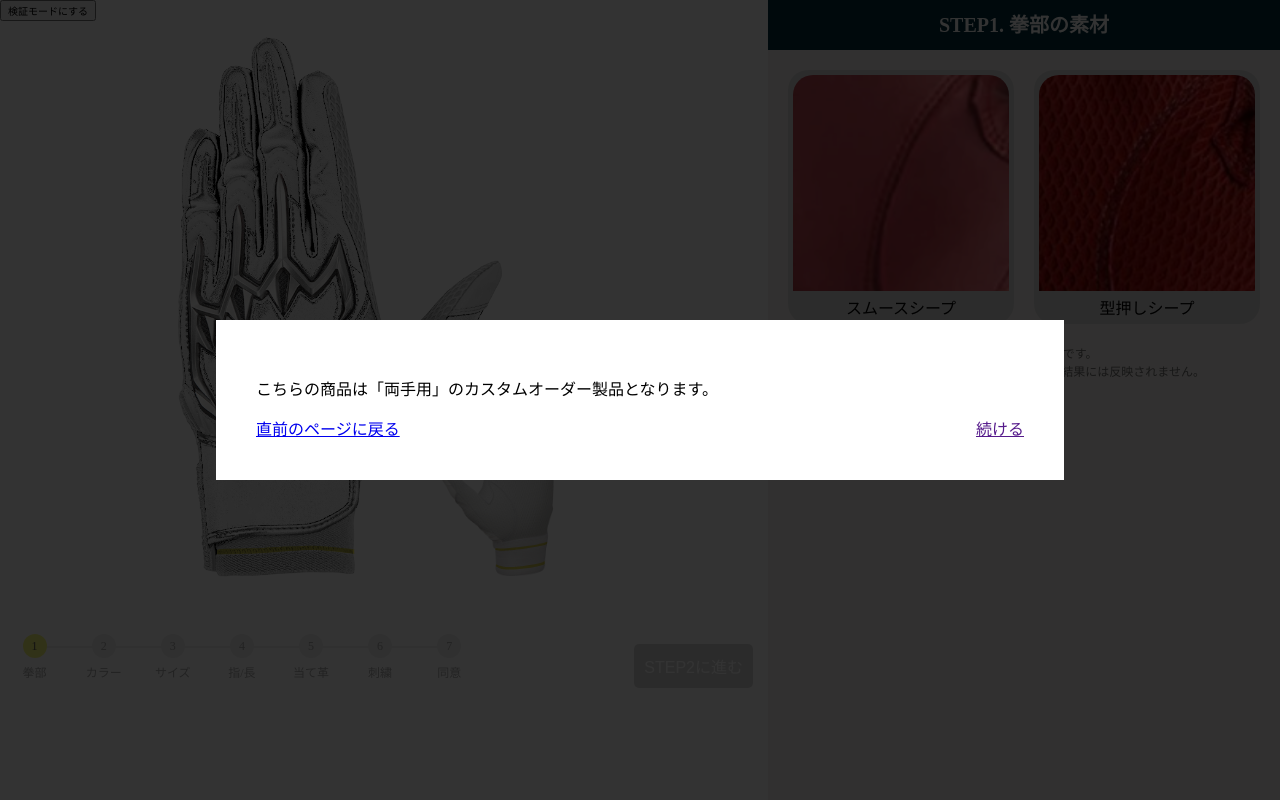
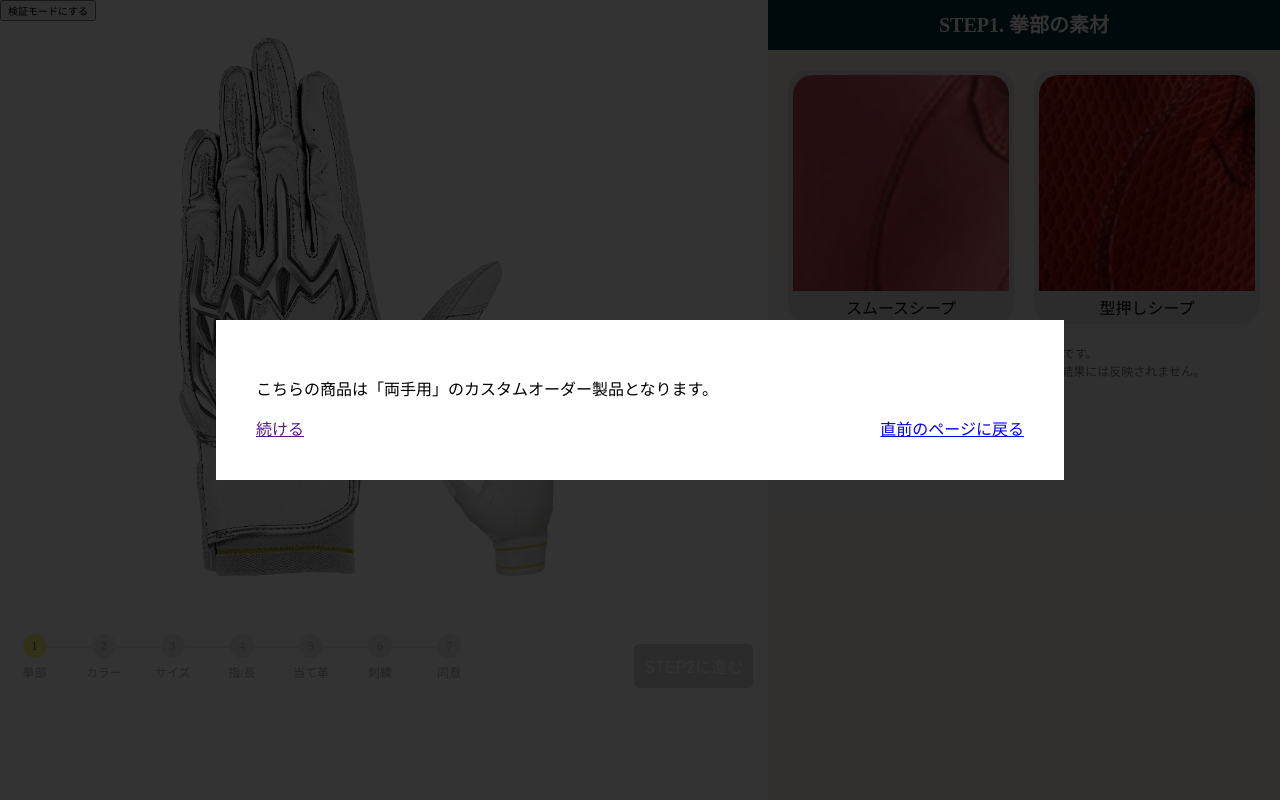
Before and after one commit to jungtaecheon/custom_order_powerarcorder, a PHP site: page / in a window 1280 px wide. Run offline with PHP 8.4, Linux system fonts and the light colour scheme.

Commit message:
fix size

```diff
--- a/css/style.css
+++ b/css/style.css
@@ -15,11 +15,6 @@ body {
 } */
 
 /* モーダル */
-.content{
-    z-index: 100;
-    margin: 0 auto;
-    padding: 40px;
-}
 .modal{
     display: none;
     height: 100vh;
@@ -473,7 +468,7 @@ input[type="radio"]{
     }
 
     .glove-parts-selector{
-        width: 95vw;
+        width: 90vw;
         height: 80px;
         position: relative;
         display: flex;
--- a/index.html
+++ b/index.html
@@ -1143,8 +1143,8 @@
             <div class="modal__bg js-modal-close"></div>
             <div class="modal__content">
                 <p>こちらの商品は「両手用」のカスタムオーダー製品となります。</p>
-                <a style="float: right;" class="js-modal-close" href="">続ける</a>
-                <a href="#" onclick="window.history.back();">直前のページに戻る</a>
+                <a class="js-modal-close" href="">続ける</a>
+                <a style="float: right;" href="#" onclick="window.history.back();">直前のページに戻る</a>
             </div><!--modal__inner-->
         </div><!--modal-->
 
```
